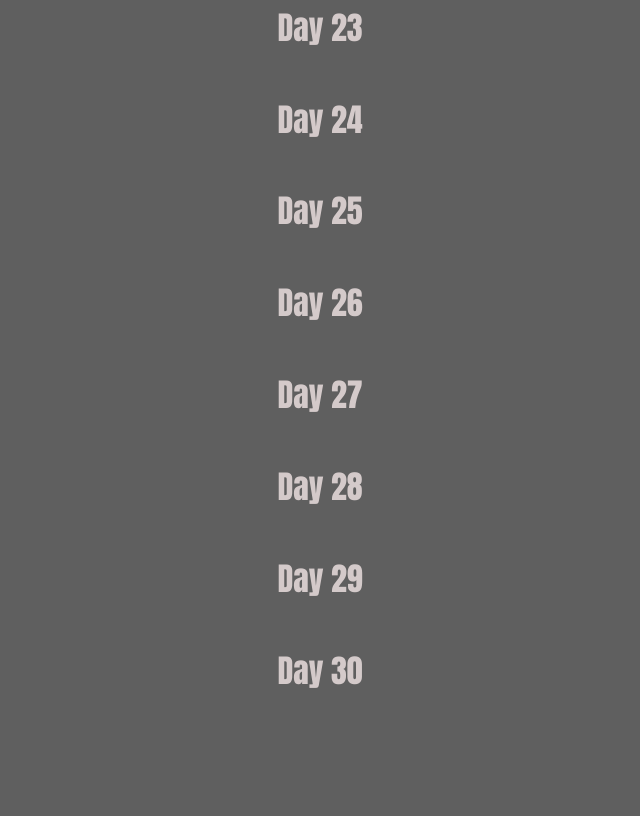
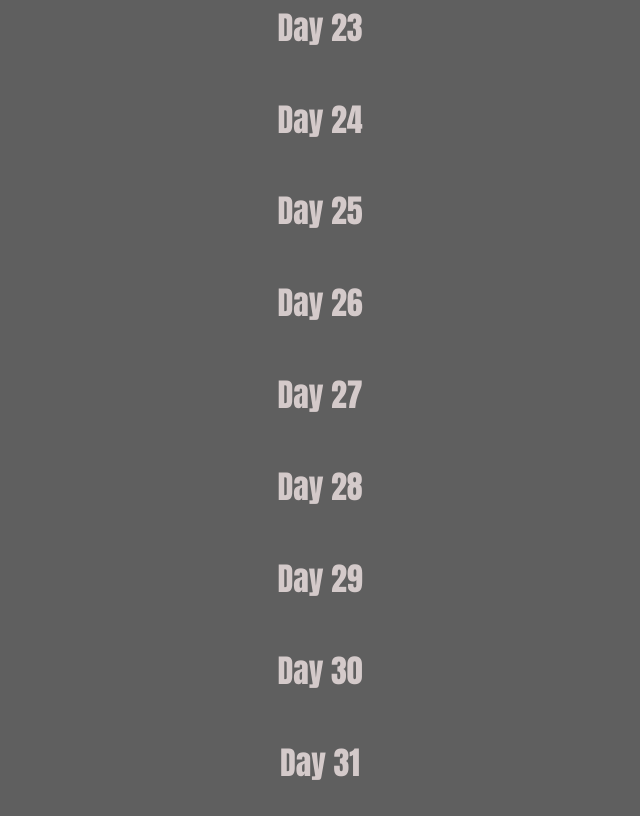
Before and after one commit to Hasanhayat/web, a plain HTML site: page index.html in a window 1280 px wide. Shown: the part 2048-2864 px from the top of the page, without its empty margins (320-960 px from the left). Before the commit the page ends 2772 px from the top, so only its background shows below. Drawn offline with Linux system fonts and the light colour scheme.

Commit message:
Update index.html

```diff
--- a/index.html
+++ b/index.html
@@ -36,6 +36,7 @@
     <h1>day 28</h1>
     <h1>day 29</h1>
     <h1>day 30</h1>
+    <h1>day 31</h1>
 
     <script src="app.js"></script>
 </body>
```
